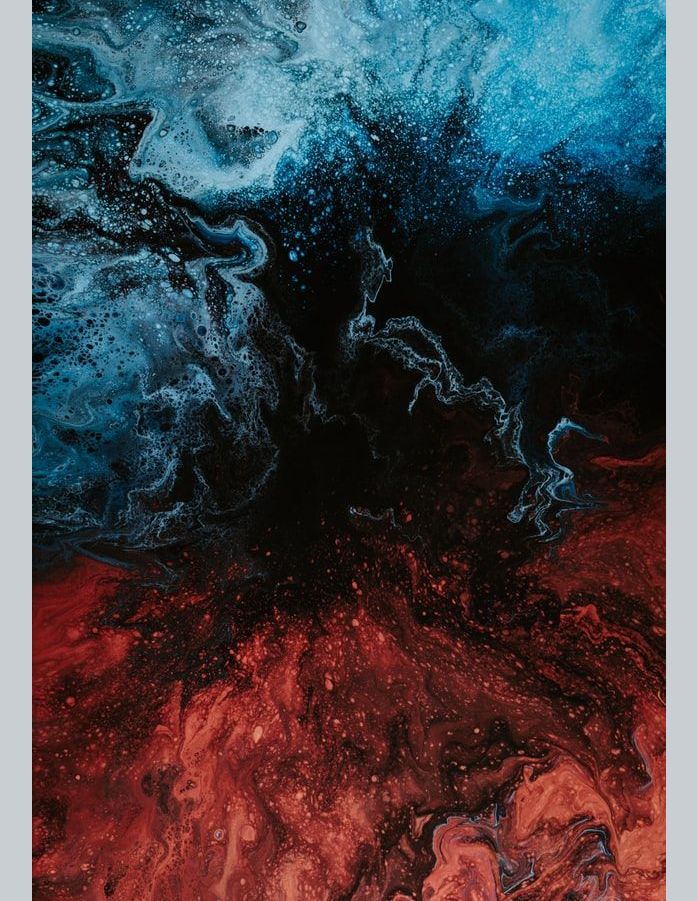
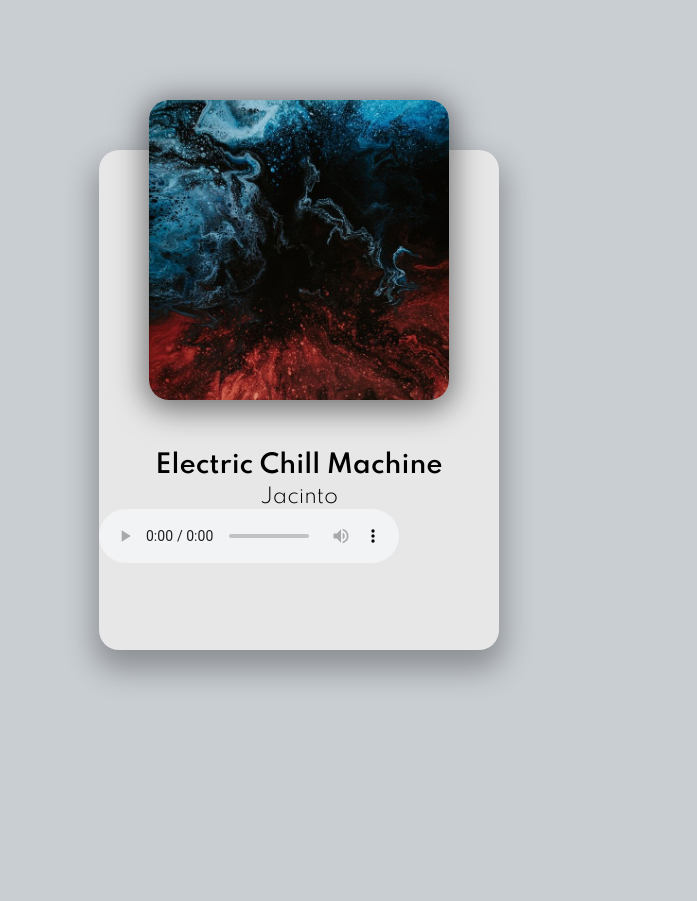
Before and after one commit to Mayenthedeveloper/music-player, a plain HTML site: page index.html in a window 1280 px wide. Shown: the top 901 px of the page, without its empty margins (341-1038 px from the left). After the commit the page ends 800 px from the top, so only its background shows below. Drawn offline with Linux system fonts and the light colour scheme.

Commit message:
added reponsiveness

```diff
--- a/index.html
+++ b/index.html
@@ -12,7 +12,7 @@
     <link rel="stylesheet" href="style.css" />
   </head>
   <body>
-    <div class="plyer-container">
+    <div class="player-container">
       <!-- song -->
       <div class="img-container">
         <img src="img/jacinto-1.jpg" alt="Album Art" />
--- a/style.css
+++ b/style.css
@@ -1,5 +1,6 @@
 /* Images created by: https://unsplash.com/@pawel_czerwinski */
 
+@import url("https://fonts.googleapis.com/css2?family=Spartan:wght@300;600&display=swap");
 html {
   box-sizing: border-box;
 }
@@ -11,19 +12,33 @@ body {
   display: flex;
   justify-content: center;
   align-items: center;
-
+  font-family: Spartan, sans-serif;
   font-size: 12px;
 }
 
-
+.player-container {
+  height: 500px;
+  width: 400px;
+  background: #e7e7e7;
+  border-radius: 20px;
+  box-shadow: 0 15px 30px 5px rgba(0, 0, 0, 0.3);
+}
 
 .img-container {
-
+  height: 300px;
+  width: 300px;
   position: relative;
   top: -50px;
   left: 50px;
 }
 
+.img-container img {
+  height: 100%;
+  width: 100%;
+  object-fit: cover;
+  border-radius: 20px;
+  box-shadow: 0 5px 30px 5px rgba(0, 0, 0, 0.5);
+}
 
 h2 {
   font-size: 25px;
@@ -76,10 +91,7 @@ h3 {
   font-size: 30px;
   color: rgb(129, 129, 129);
   margin-right: 30px;
-
 }
-
-
 
 .main-button {
   font-size: 40px;
@@ -89,8 +101,9 @@ h3 {
 
 /* Media Query: iPhone (Vertical) */
 @media screen and (max-width: 376px) {
-
-
+  .player-container {
+    width: 95vw;
+  }
   .img-container {
     left: 29px;
   }
```
